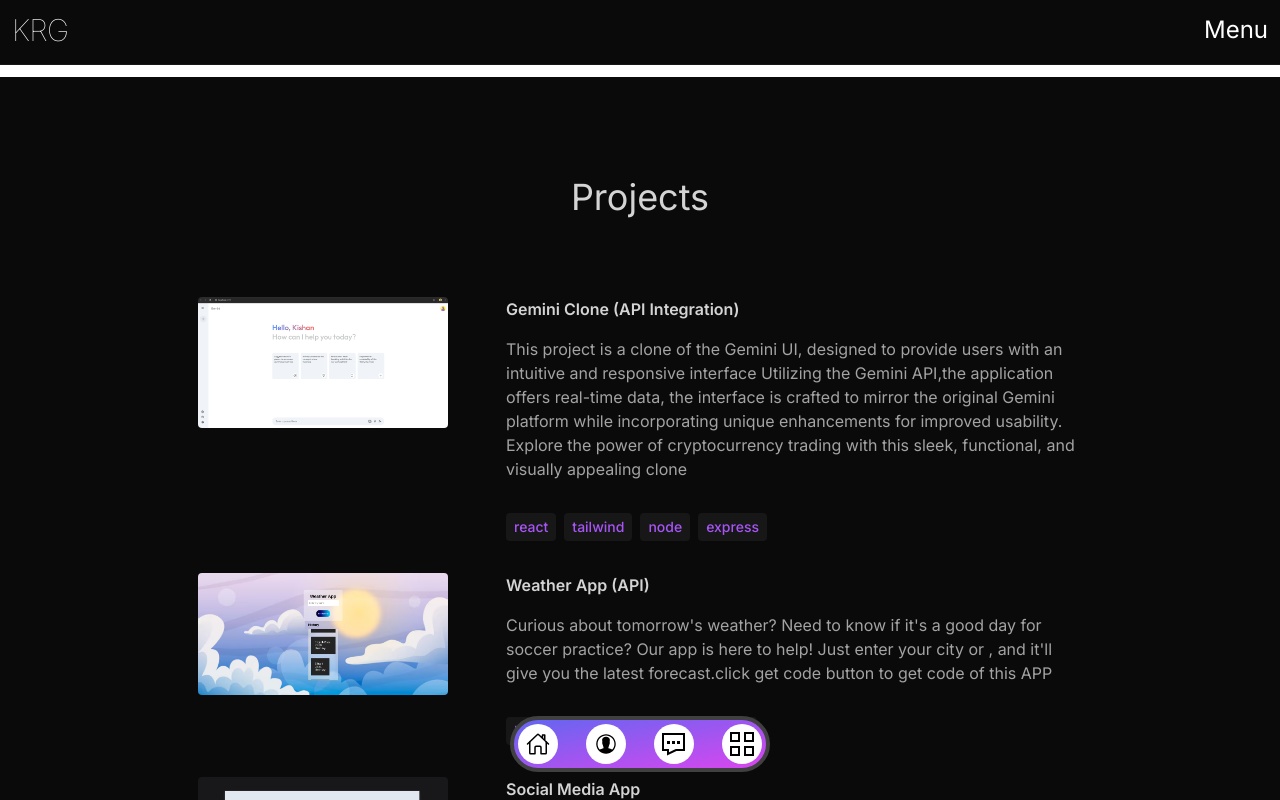
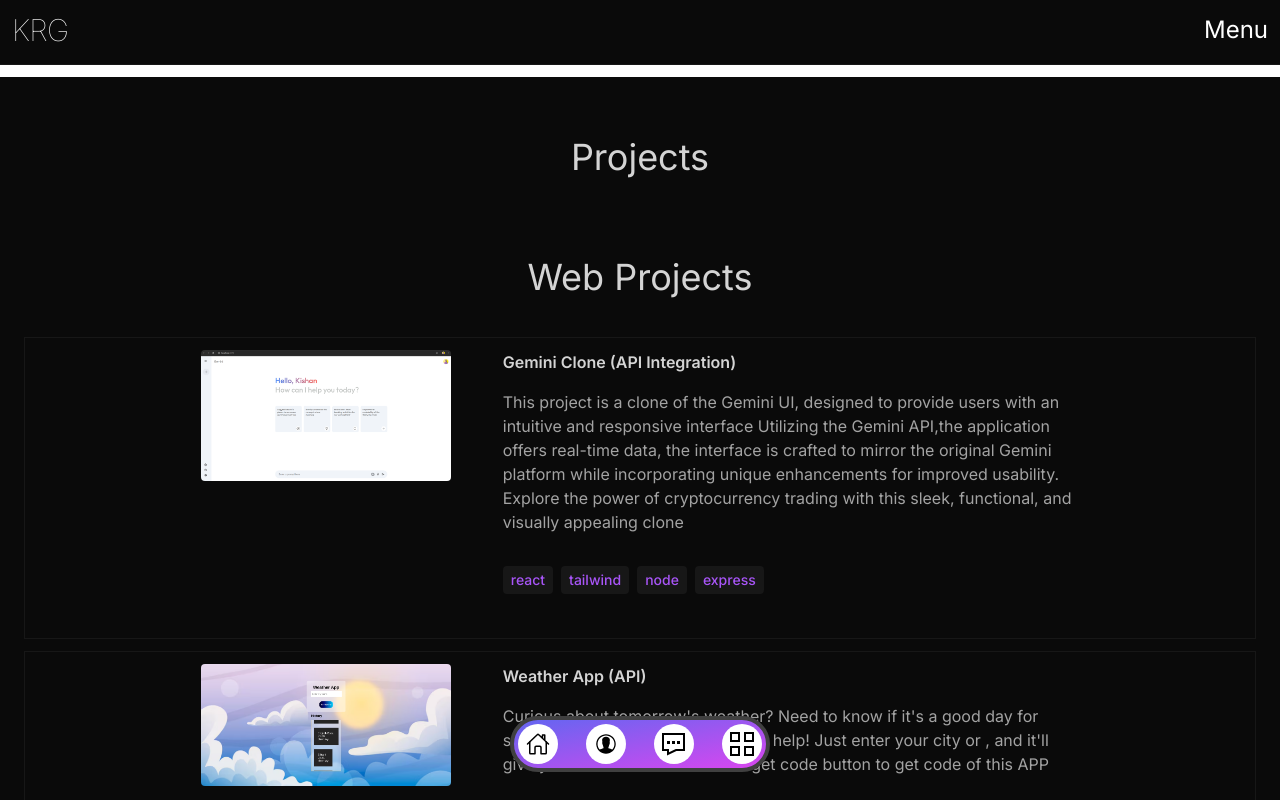
Before and after one commit to kishanghosh090/KishanRanaGhoshPortfolio, a React (Vite) app in the folder kishanranaghoshportfolio/: page /project in a window 1280 px wide. Shown: the top 800 px of the page. Built offline with nearby package versions, Linux system fonts and the light colour scheme.

Commit message:
project section some bug fix

```diff
--- a/kishanranaghoshportfolio/src/components/Project/Project.jsx
+++ b/kishanranaghoshportfolio/src/components/Project/Project.jsx
@@ -1,5 +1,5 @@
 import React from "react";
-import { PROJECTS } from "../../constants.js";
+import { WEB_PROJECTS } from "../../constants.js";
 import ProjectCard from "./ProjectCard.jsx";
 import { motion } from "framer-motion";
 import BottomNavBar from "../BottomNavBar/BottomNavBar.jsx";
@@ -15,13 +15,21 @@ function Project() {
           whileInView={{ opacity: 1, y: 0 }}
           initial={{ opacity: 0, y: -100 }}
           transition={{ duration: 0.5 }}
-          className="my-20 text-center text-4xl"
+          className="my-10 text-center text-4xl"
         >
           Projects
         </motion.h1>
         <div className="mx-6 overflow-hidden">
-          {PROJECTS.map((project, index) => (
-            <ProjectCard key={index} data={project} />
+          <motion.h1
+            whileInView={{ opacity: 1, x: 0 }}
+            initial={{ opacity: 0, x: -100 }}
+            transition={{ duration: 0.5 }}
+            className="my-10 text-center text-4xl"
+          >
+            Web Projects
+          </motion.h1>
+          {WEB_PROJECTS.map((project, index) => (
+            <ProjectCard key={index} data={project}  />
           ))}
         </div>
       </div>
--- a/kishanranaghoshportfolio/src/components/Project/ProjectCard.jsx
+++ b/kishanranaghoshportfolio/src/components/Project/ProjectCard.jsx
@@ -3,7 +3,7 @@ import React from "react";
 
 function ProjectCard(props) {
   return (
-    <div className="overflow-hidden">
+    <div className="overflow-hidden border border-neutral-900 p-3 mt-3">
       <div key={props.index} className="mb-8 flex flex-wrap lg:justify-center">
         <motion.div
           whileInView={{ opacity: 1, x: 0 }}
--- a/kishanranaghoshportfolio/src/constants.js
+++ b/kishanranaghoshportfolio/src/constants.js
@@ -26,7 +26,7 @@ export const EDUCATION_DETAILS = [
 ];
 
 // ---------------Projects-------------
-export const PROJECTS = [
+export const WEB_PROJECTS = [
   {
     name: "Gemini Clone (API Integration)",
     description:
```
